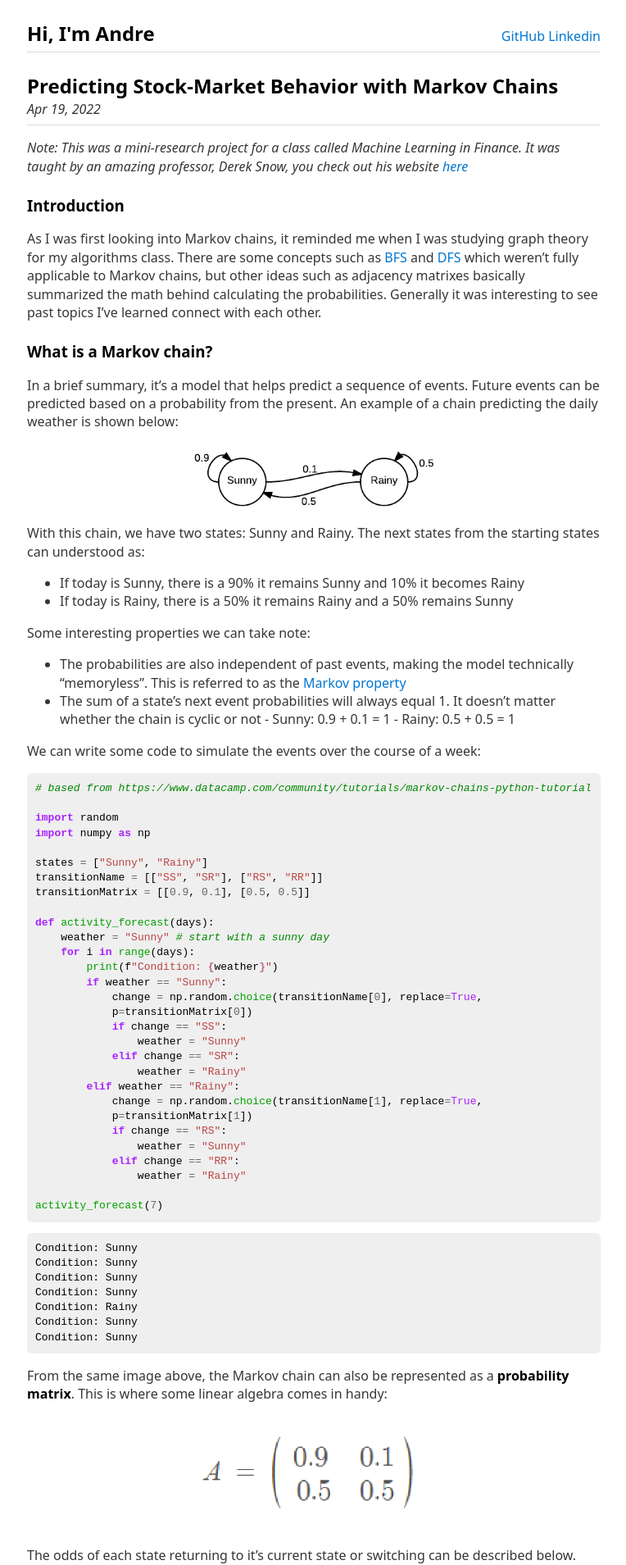
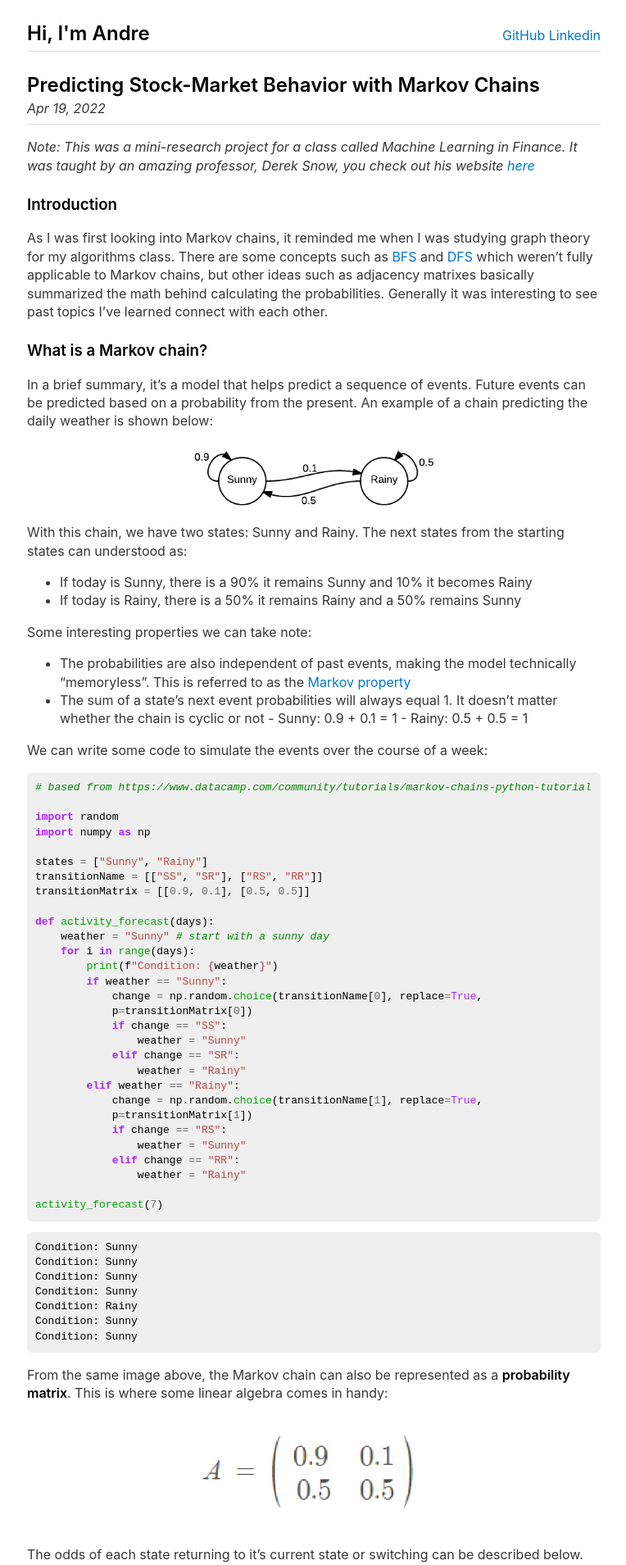
Before and after one commit to andrebhu/andrebhu.github.io, a Jekyll site: the page built from _posts/2022-04-19-markov-chains.md, in a window 1280 px wide. Shown: the top 1909 px of the page at 82% size, without its empty margins (257-1021 px from the left). Built offline with Jekyll 4.4.1, drawn with Linux system fonts in a browser that asks for light colours.

Commit message:
Improve accessibility, performance, and remove Google Fonts
Accessibility:
- Add lang="en" to <html> element
- Wrap page content in <main> landmark
- Replace a{outline:none} with a:focus-visible for keyboard navigation
- Add descriptive alt text to all 5 images across blog posts

Performance:
- Remove Google Fonts (Raleway) and switch to system font stack
- Move emacs.css (syntax highlighting) to post layout only — no longer
  loaded on every page
- Convert markov-simple.bmp (188KB) to PNG (4.4KB) — 97% size reduction

Co-Authored-By: Claude Sonnet 4.6 <noreply@anthropic.com>

```diff
--- a/_includes/header.html
+++ b/_includes/header.html
@@ -2,8 +2,6 @@
     <meta charset="utf-8">
     <title>{{ page.title }}</title>
     <meta name="viewport" content="width=device-width, initial-scale=1">
-    <link href="//fonts.googleapis.com/css?family=Raleway:400,300,600" rel="stylesheet" type="text/css">
     <link rel="stylesheet" href="/assets/css/light.min.css">
-    <link rel="stylesheet" href="/assets/css/emacs.css">
     <link rel="stylesheet" href="/assets/css/style.css">
 </head>
--- a/_layouts/default.html
+++ b/_layouts/default.html
@@ -1,5 +1,5 @@
 <!doctype html>
-<html>
+<html lang="en">
     {% include header.html %}
     <body>
         <div class="row">
@@ -12,6 +12,8 @@
             </div>
         </div>
         <hr>
-        {{ content }}
+        <main>
+            {{ content }}
+        </main>
     </body>
 </html>
--- a/_layouts/post.html
+++ b/_layouts/post.html
@@ -1,6 +1,7 @@
 ---
 layout: default
 ---
+<link rel="stylesheet" href="/assets/css/emacs.css">
 <div class="title">
     <h2>{{ page.title }}</h2>
 </div>
--- a/_posts/2022-04-19-markov-chains.md
+++ b/_posts/2022-04-19-markov-chains.md
@@ -11,7 +11,7 @@ As I was first looking into Markov chains, it reminded me when I was studying gr
 ### What is a Markov chain?
 In a brief summary, it's a model that helps predict a sequence of events. Future events can be predicted based on a probability from the present. An example of a chain predicting the daily weather is shown below:
 
-![](/assets/images/markov-simple.bmp)
+![Markov chain diagram showing Sunny and Rainy weather states with transition probabilities](/assets/images/markov-simple.png)
 
 With this chain, we have two states: Sunny and Rainy. The next states from the starting states can understood as:
 - If today is Sunny, there is a 90% it remains Sunny and 10% it becomes Rainy
@@ -69,7 +69,7 @@ Condition: Sunny
 
 From the same image above, the Markov chain can also be represented as a **probability matrix**. This is where some linear algebra comes in handy:
 
-![](/assets/images/markov-probability-matrix.png)
+![Probability transition matrix for the Sunny and Rainy Markov chain](/assets/images/markov-probability-matrix.png)
 
 The odds of each state returning to it's current state or switching can be described below. Another question naturally arises, how can we predict long-run probabilities? We can try modifying the code and running it for a longer period of time.
 
--- a/assets/css/style.css
+++ b/assets/css/style.css
@@ -1,14 +1,16 @@
 body {
     max-width: 700px;
     margin: 0 auto;
+    font-family: -apple-system, BlinkMacSystemFont, "Segoe UI", Roboto, Helvetica, Arial, sans-serif;
   }
 
 h2 {
     margin-bottom: -0.5rem;
 }
 
-a {
-    outline: none;
+a:focus-visible {
+    outline: 2px solid currentColor;
+    outline-offset: 2px;
 }
 
 img {
```
Also changed, not shown: other parts of _posts/2022-04-19-markov-chains.md (+2 -2 lines), _posts/2022-08-30-maplectf-2022.md (+1 -1 lines), assets/images/markov-simple.png (added).
